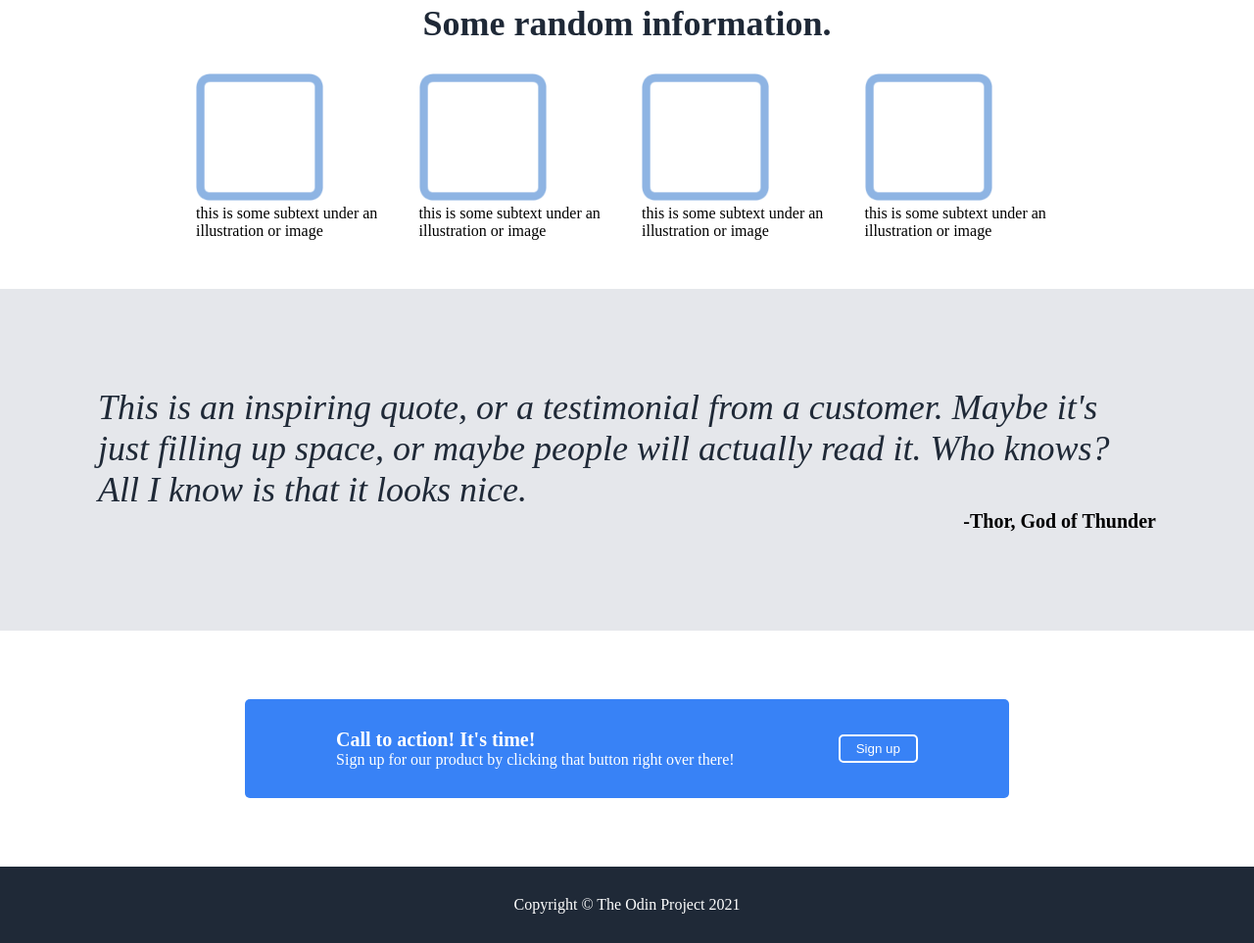
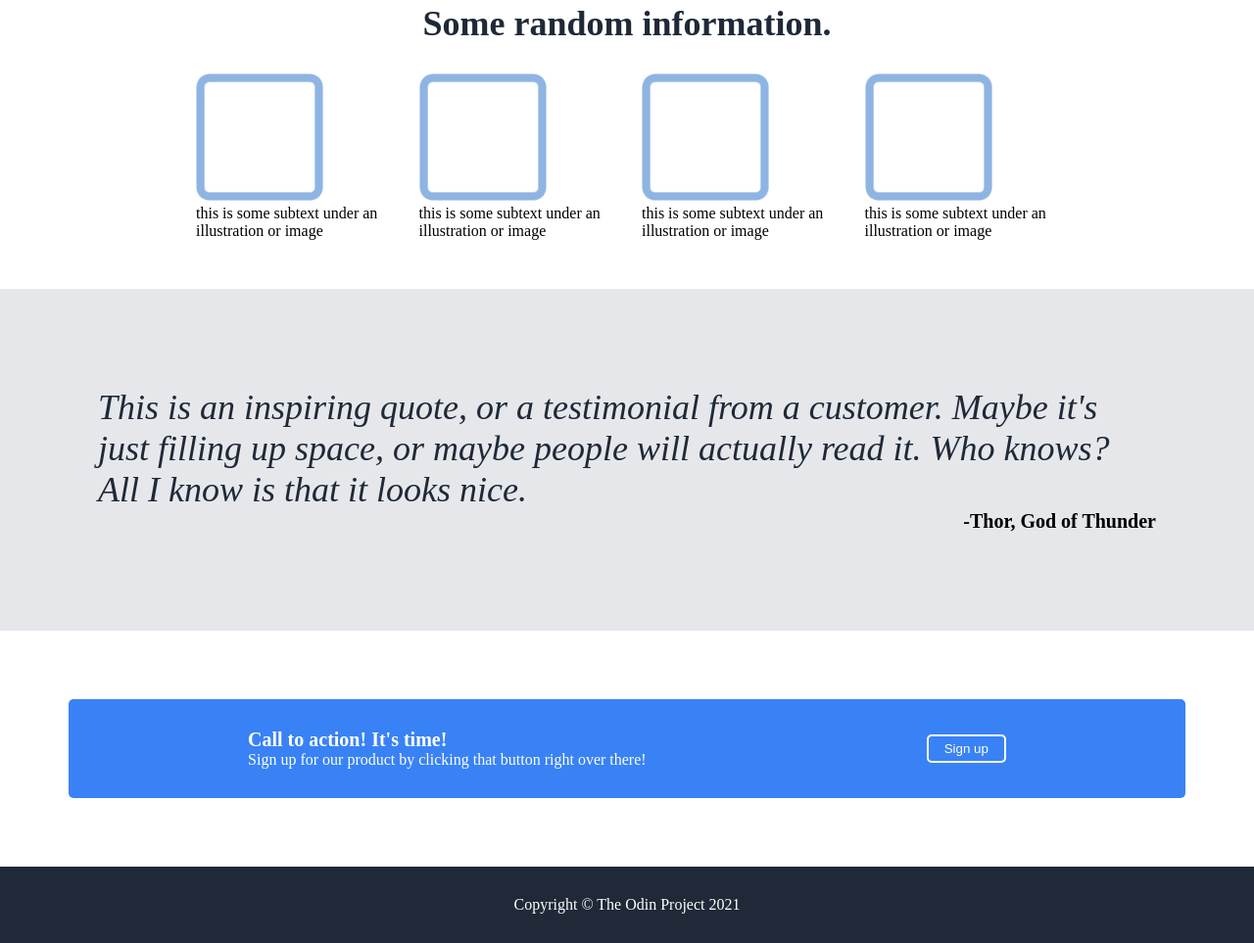
Before and after one commit to whuang3078/odin-landing-page, a plain HTML site: page index.html in a window 1280 px wide. Shown: the part 370-1333 px from the top of the page at 98% size. Drawn offline with Linux system fonts and the light colour scheme.

Commit message:
Fixed action box to fill expanded page

```diff
--- a/style.css
+++ b/style.css
@@ -137,6 +137,7 @@ text-decoration: none;
     padding: 70px;
     display: flex;
     justify-content: center;
+    flex-direction: column;
 }
 
 .abox {
@@ -145,7 +146,6 @@ text-decoration: none;
     justify-content: space-around;
     align-items: center;
     border-radius: 5px;
-    width: 700px;
 }
 
 .action-title, .action-sub {
```
